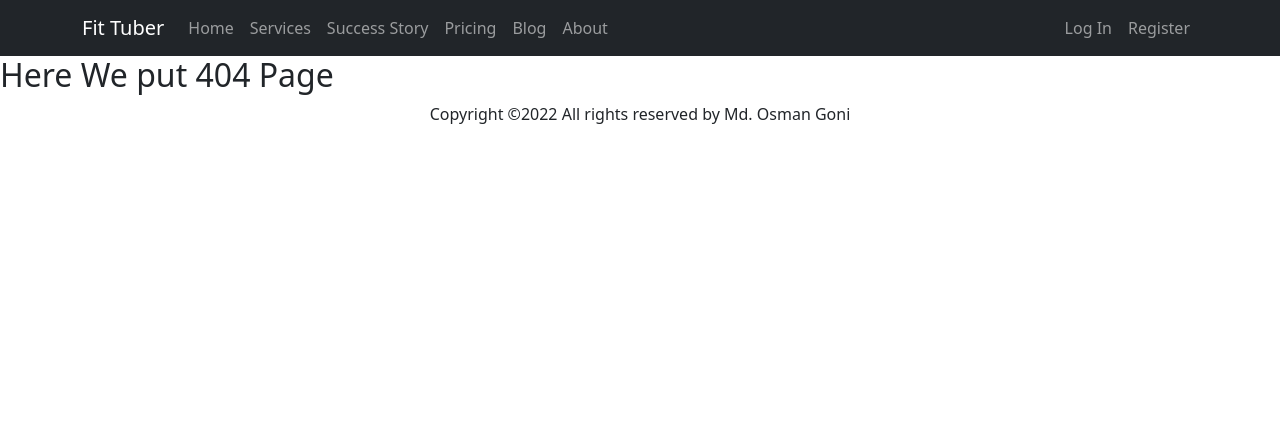
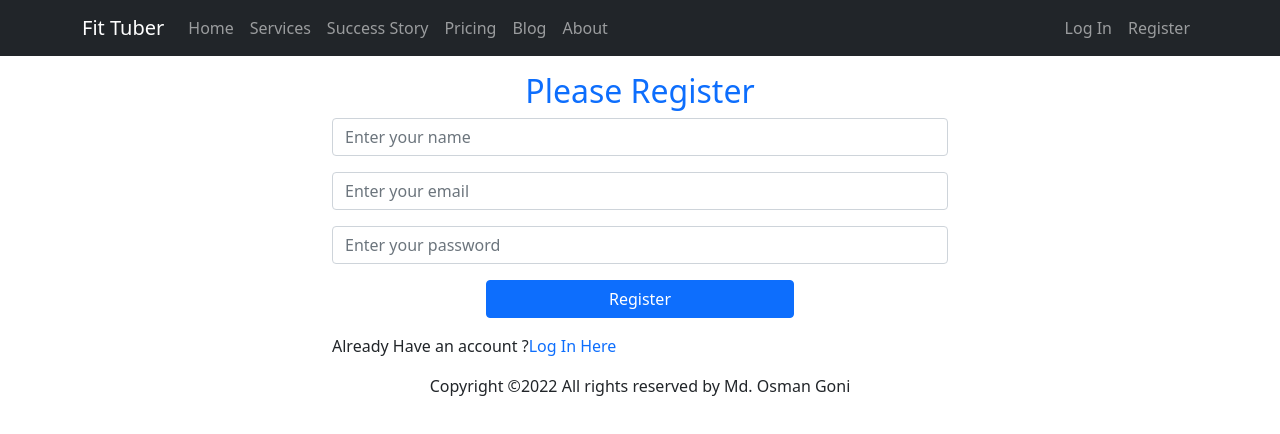
Before and after one commit to osman-goni-cse/independent-service-provider, a React (Create React App) app: page /register in a window 1280 px wide. Before the commit this address had no page. Shown: the top 434 px of the page. Built offline with nearby package versions, Linux system fonts and the light colour scheme.

Commit message:
Registration and Login form added

```diff
--- a/package.json
+++ b/package.json
@@ -11,6 +11,7 @@
     "react": "^18.0.0",
     "react-bootstrap": "^2.2.3",
     "react-dom": "^18.0.0",
+    "react-firebase-hooks": "^5.0.3",
     "react-router-dom": "^6.3.0",
     "react-scripts": "5.0.1",
     "web-vitals": "^2.1.4"
--- a/src/App.js
+++ b/src/App.js
@@ -6,6 +6,8 @@ import { Route, Routes } from 'react-router-dom';
 import Home from './Pages/Home/Home/Home';
 import About from './Pages/About/About';
 import NotFound from './Pages/Shared/NotFound/NotFound'
+import Register from './Pages/Login/Register/Register';
+import Login from './Pages/Login/Login/Login';
 
 function App() {
   return (
@@ -18,9 +20,9 @@ function App() {
         {/* <Route path='/service/:serviceId' element={
         <ServiceDetail></ServiceDetail>}></Route> */}
         <Route path='/about' element={<About></About>}></Route>
-        {/* <Route path='/login' element={<Login></Login>}></Route> */}
-        {/* <Route path='/register' element={<Register></Register>}></Route>
-        <Route path='/checkout' element={
+        <Route path='/login' element={<Login></Login>}></Route>
+        <Route path='/register' element={<Register></Register>}></Route>
+        {/* <Route path='/checkout' element={
           <RequireAuth>
             <Checkout></Checkout>
           </RequireAuth>
--- /dev/null
+++ b/src/Pages/Login/Login/Login.js
@@ -0,0 +1,51 @@
+import React from 'react';
+import { Button, Form } from 'react-bootstrap';
+import { Link } from 'react-router-dom';
+
+const Login = () => {
+
+  const handleSubmit = () => {
+
+  }
+
+  return (
+    <div className="container w-50">
+      <h2 className="text-primary text-center mt-3">Please Log In</h2>
+      <Form onSubmit={handleSubmit}>
+        <Form.Group className="mb-3" controlId="formBasicEmail">
+          <Form.Control
+          type="email"
+          placeholder="Enter email" />
+        </Form.Group>
+
+        <Form.Group className="mb-3" controlId="formBasicPassword">
+          <Form.Control
+
+            type="password"
+            placeholder="Password"
+          />
+        </Form.Group>
+
+        <Button
+          className="btn w-50 mx-auto d-block mb-3"
+          variant="primary"
+          type="submit"
+        >
+          Log In
+        </Button>
+        <p>
+          New to Fit Tuber ?
+          <Link
+            to="/register"
+            className="text-primary text-decoration-none"
+
+          >
+            Register Here
+          </Link>
+        </p>
+      </Form>
+    </div>
+  );
+};
+
+export default Login;
--- /dev/null
+++ b/src/Pages/Login/Register/Register.css
@@ -0,0 +1 @@
+/*  */
--- /dev/null
+++ b/src/Pages/Login/Register/Register.js
@@ -0,0 +1,64 @@
+import React from "react";
+import { Link } from "react-router-dom";
+import { useCreateUserWithEmailAndPassword } from "react-firebase-hooks/auth";
+import auth from "../../../firebase.init";
+
+import './Register.css'
+
+const Register = () => {
+
+  const [
+    createUserWithEmailAndPassword,
+    user,
+    loading,
+    error,
+  ] = useCreateUserWithEmailAndPassword(auth);
+
+  const handleRegister = () => {
+
+  }
+
+  return (
+    <div className="container w-50 mx-auto">
+      <h2 className="text-center text-primary mt-3">Please Register</h2>
+      <form onSubmit={handleRegister} className="">
+        <input
+        type="text"
+        placeholder="Enter your name"
+        name="name" id=""
+        className="form-control mb-3"
+        />
+        <input
+        type="email"
+        placeholder="Enter your email"
+        name="email" id=""
+        className="form-control mb-3"
+        required />
+        <input
+          type="password"
+          placeholder="Enter your password"
+          name="password"
+          id=""
+          className="form-control mb-3"
+          required
+        />
+
+        <input
+
+          className="btn btn-primary w-50 mx-auto d-block mb-3"
+          type="submit"
+          value="Register"
+        />
+
+        <p>
+          Already Have an account ?
+          <Link to="/login" className="text-primary text-decoration-none">
+            Log In Here
+          </Link>
+        </p>
+      </form>
+    </div>
+  );
+};
+
+export default Register;
--- a/src/Pages/Shared/Header/Header.js
+++ b/src/Pages/Shared/Header/Header.js
@@ -1,5 +1,6 @@
 import React from "react";
 import { Container, Nav, Navbar } from "react-bootstrap";
+import { Link } from "react-router-dom";
 
 const Header = () => {
   return (
@@ -12,7 +13,7 @@ const Header = () => {
 
             <Nav className="me-auto">
 
-              <Nav.Link href="#features">Home</Nav.Link>
+              <Nav.Link as={Link} to="/home">Home</Nav.Link>
               <Nav.Link href="#services">Services</Nav.Link>
               <Nav.Link href="#success">Success Story</Nav.Link>
               <Nav.Link href="#pricing">Pricing</Nav.Link>
@@ -22,8 +23,8 @@ const Header = () => {
             </Nav>
             <Nav>
 
-              <Nav.Link href="#login">Log In</Nav.Link>
-              <Nav.Link href="#register">Register</Nav.Link>
+              <Nav.Link as={Link} to="/login" >Log In</Nav.Link>
+              <Nav.Link as={Link} to="/register" >Register</Nav.Link>
 
             </Nav>
           </Navbar.Collapse>
```
Also changed, not shown: 1 other file (tests, documents, lock files or other folders).
